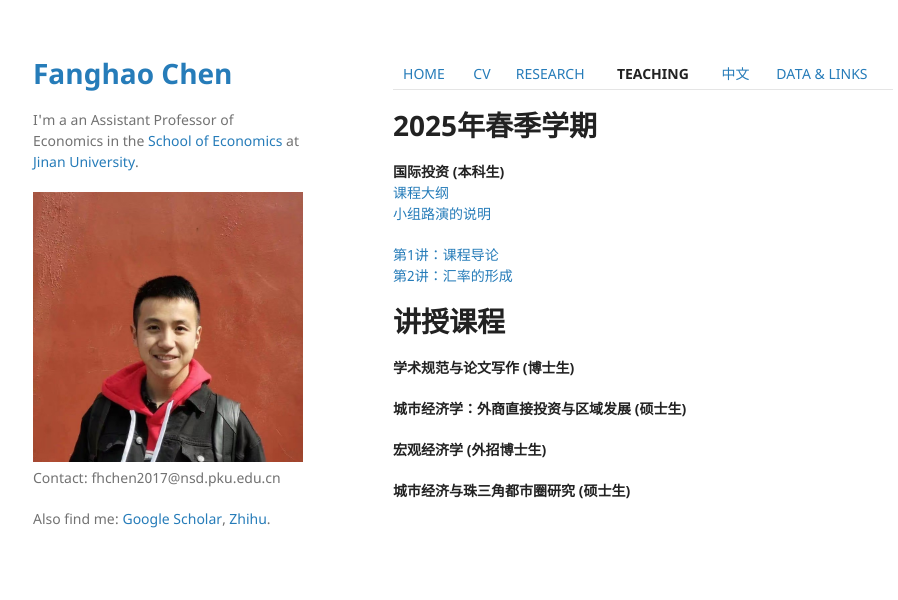
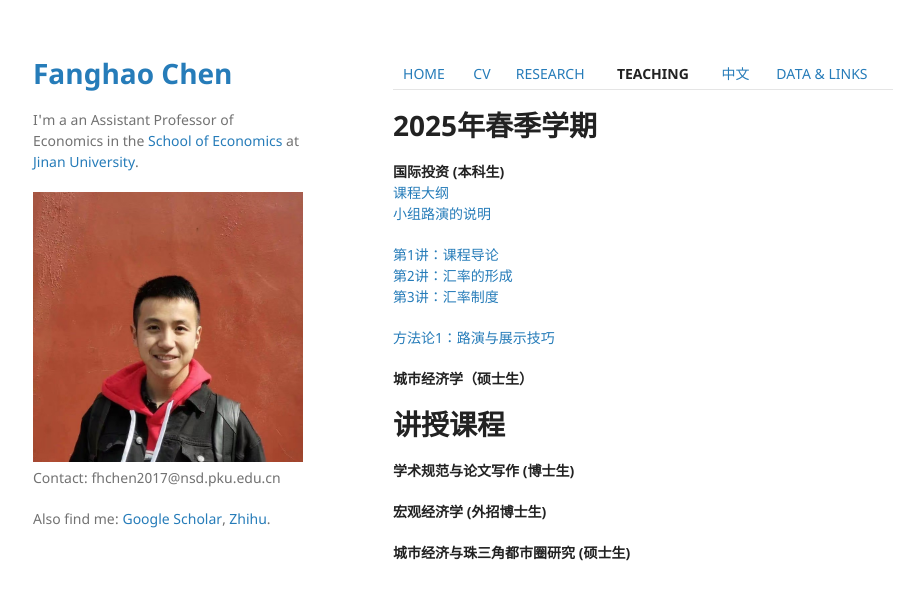
Before and after one commit to FanghaoChen/homepage, a Jekyll site: the page built from teaching.md, in a window 1280 px wide. Shown: the top 600 px of the page, without its empty margins (177-1075 px from the left). Built offline with Jekyll 4.4.1, drawn with Linux system fonts in a browser that asks for light colours; our own code applies the rules of GitHub Pages for plain Markdown files.

Commit message:
Update teaching.md

```diff
--- a/teaching.md
+++ b/teaching.md
@@ -8,10 +8,13 @@
 
 [第1讲：课程导论](./assets/第1讲_课程导论.pdf) <br/>
 [第2讲：汇率的形成](./assets/第2讲_汇率的形成.pdf) <br/>
+[第3讲：汇率制度](./assets/第3讲_汇率制度.pdf) <br/>
+
+[方法论1：路演与展示技巧](./assets/方法论1_路演与展示技巧.pdf) <br/>
 
 <!---
 [期末考试的说明](./assets/期末安排.pdf)
-[第3讲：汇率制度](./assets/第3讲_汇率制度.pdf) <br/>
+
 [第4讲：汇率危机](./assets/第4讲_汇率危机.pdf) <br/>
 [第5讲：汇率风险管理](./assets/第5讲_汇率风险管理.pdf) <br/>
 [第6讲：国际直接投资导论](./assets/第6讲_国际直接投资导论.pdf) <br/>
@@ -21,15 +24,10 @@
 [第10讲：全球地缘政治风险分析](./assets/第10讲_全球地缘政治风险分析.pdf) <br/>
 [第11讲：移民网络与FDI](./assets/第11讲_移民网络与FDI.pdf) <br/>
 [第12讲：全球资产配置理论](./assets/第12讲_全球资产配置理论.pdf) <br/>
-[方法论1：路演与展示技巧](./assets/方法论1_路演与展示技巧.pdf) <br/>
 [方法论2：数据可视化的原则与技巧](./assets/方法论2_数据可视化的原则与技巧.pdf) <br/>
 --->
 
-# 讲授课程
-
-**学术规范与论文写作 (博士生)** <br/>
-
-**城市经济学：外商直接投资与区域发展 (硕士生)** <br/>
+**城市经济学（硕士生）** <br/>
 <!---
 [第1讲：跨国公司、FDI与生产全球化](./assets/第1课_跨国公司、FDI与生产全球化.pdf) <br/>
 [第2讲：FDI溢出效应](./assets/第2课_FDI溢出效应.pdf) <br/>
@@ -37,6 +35,10 @@
 [第4讲：移民网络与FDI](./assets/第4课_移民网络与FDI.pdf) <br/>
 --->
 
+# 讲授课程
+
+**学术规范与论文写作 (博士生)** <br/>
+
 **宏观经济学 (外招博士生)** <br/>
 
  **城市经济与珠三角都市圈研究 (硕士生)** <br/>
```
